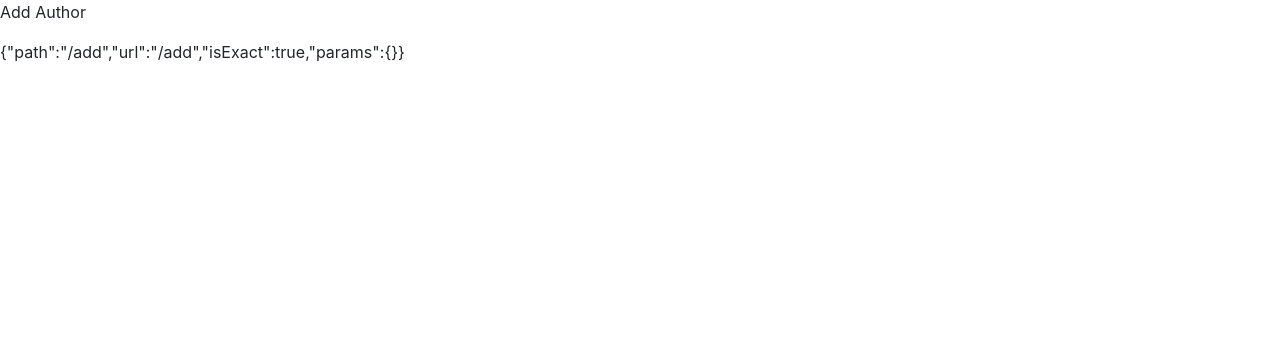
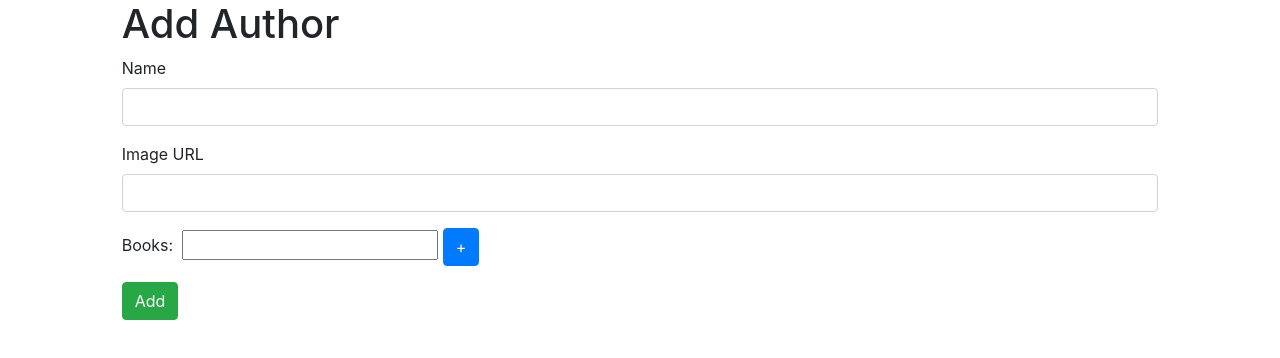
Before and after one commit to ArcusDeri/author-quiz, a React (Create React App) app: page /add in a window 1280 px wide. Shown: the top 358 px of the page. Built offline with nearby package versions, Linux system fonts and the light colour scheme.

Commit message:
Develop adding an author, enable 'continue' button.

```diff
--- a/src/App.jsx
+++ b/src/App.jsx
@@ -1,7 +1,7 @@
 import React from 'react';
 import AuthorQuiz from './Components/AuthorQuiz';
 import { shuffle, sample } from 'underscore';
-import { BrowserRouter, Route, Switch } from 'react-router-dom';
+import { BrowserRouter, Route, Switch, withRouter } from 'react-router-dom';
 import AddAuthorForm from './Components/AddAuthorForm';
 import './App.css';
 
@@ -13,9 +13,12 @@ class App extends React.Component {
         this.state = {
             turnData: this.getTurnData(this.authors),
             highlight: '',
-            onAnswerSelected: this.onAnswerSelected
+            onAnswerSelected: this.onAnswerSelected,
+            onContinue: () => this.resetState()
         };
     }
+
+    resetState = () => this.setState({turnData: this.getTurnData(this.authors), highlight: ''});
 
     authors = [
         {
@@ -84,12 +87,20 @@ class App extends React.Component {
         });
     };
 
+    AuthorWrapper = withRouter(({ history }) =>
+        <AddAuthorForm onAddAuthor={author => {
+            author.imageSource = author.imageSource ? author.imageSource : "Unknown";
+            this.authors.push(author);
+            history.push('/');
+        }}/>
+    );
+
     render() {
         return (
             <BrowserRouter>
                 <Switch>
                     <Route exact path="/"  render={() => <AuthorQuiz {...this.state}/>}/>
-                    <Route path="/add" component={AddAuthorForm} />
+                    <Route path="/add" component={this.AuthorWrapper} />
                 </Switch>
             </BrowserRouter>
         );
--- a/src/Components/AddAuthorForm.jsx
+++ b/src/Components/AddAuthorForm.jsx
@@ -1,10 +1,67 @@
 import React from "react";
 
-const AddAuthorForm = ({match}) => (
-    <div>
-        <p>Add Author</p>
-        <p>{JSON.stringify(match)}</p>
+const AddAuthorForm = ({match, onAddAuthor}) => (
+    <div className="fluid-container">
+        <div className="col-10 offset-1">
+            <h1>Add Author</h1>
+            <AuthorForm onAddAuthor={onAddAuthor}/>
+        </div>
     </div>
 );
 
+class AuthorForm extends React.Component {
+
+    constructor(props) {
+        super(props);
+        this.state = {
+            name: '',
+            imageUrl: '',
+            books: [],
+            bookTemp: ''
+        };
+    }
+
+    onFieldChange = event => {
+        this.setState({
+            [event.target.name]: event.target.value
+        });
+    };
+
+    handleSubmit = event => {
+        event.preventDefault();
+        this.props.onAddAuthor(this.state);
+    };
+
+    handleBookAddition = event => {
+        event.preventDefault();
+        this.setState({
+            books: this.state.books.concat([this.state.bookTemp]),
+            bookTemp: ''
+        });
+    };
+
+    render() {
+        return(
+            <form onSubmit={this.handleSubmit}>
+                <div className="form-group">
+                    <label htmlFor="name">Name</label>
+                    <input type="text" name="name" className="form-control" value={this.state.name} onChange={this.onFieldChange}/>
+                </div>
+                <div className="form-group">
+                    <label htmlFor="imageUrl">Image URL</label>
+                    <input type="text" name="imageUrl" className="form-control" value={this.state.imageUrl} onChange={this.onFieldChange}/>
+                </div>
+                <div className="form-group">
+                    {this.state.books.map(book => <p key={book}>{book}</p>)}
+                    <label htmlFor="bookTemp">Books: &nbsp;</label>
+                    <input type="text" name="bookTemp" value={this.state.bookTemp} onChange={this.onFieldChange}/>
+                    &nbsp;
+                    <button className="btn btn-primary" onClick={this.handleBookAddition}>+</button>
+                </div>
+                <button type="submit" className="btn btn-success">Add</button>
+            </form>
+        );
+    }
+}
+
 export default AddAuthorForm;
--- a/src/Components/AuthorQuiz.jsx
+++ b/src/Components/AuthorQuiz.jsx
@@ -5,11 +5,11 @@ import Continue from './Continue';
 import Footer from './Footer';
 import AddAuthorButton from './AddAuthorButton';
 
-const AuthorQuiz = ({turnData, highlight, onAnswerSelected}) => (
+const AuthorQuiz = ({turnData, highlight, onAnswerSelected, onContinue}) => (
   <div className="container-fluid">
     <Hero/>
     <Turn {...turnData} highlight={highlight} onAnswerSelected={onAnswerSelected}/>
-    <Continue/>
+    <Continue isVisible={highlight === 'correct'} onContinue={onContinue}/>
     <AddAuthorButton/>
     <Footer/>
   </div>
--- a/src/Components/Continue.jsx
+++ b/src/Components/Continue.jsx
@@ -1,11 +1,11 @@
 import React from 'react';
 
-const Continue = ()  => {
+const Continue = ({isVisible, onContinue})  => {
     return (
       <div className="row">
-        <div className="jumbotron col-10 offset-1">
-          continue
-        </div>
+        {!isVisible ? null : <div className="col-11">
+          <button className="btn btn-primary btn-lg float-right" onClick={onContinue}>Next</button>
+        </div> }
       </div>)
 };
 
```
